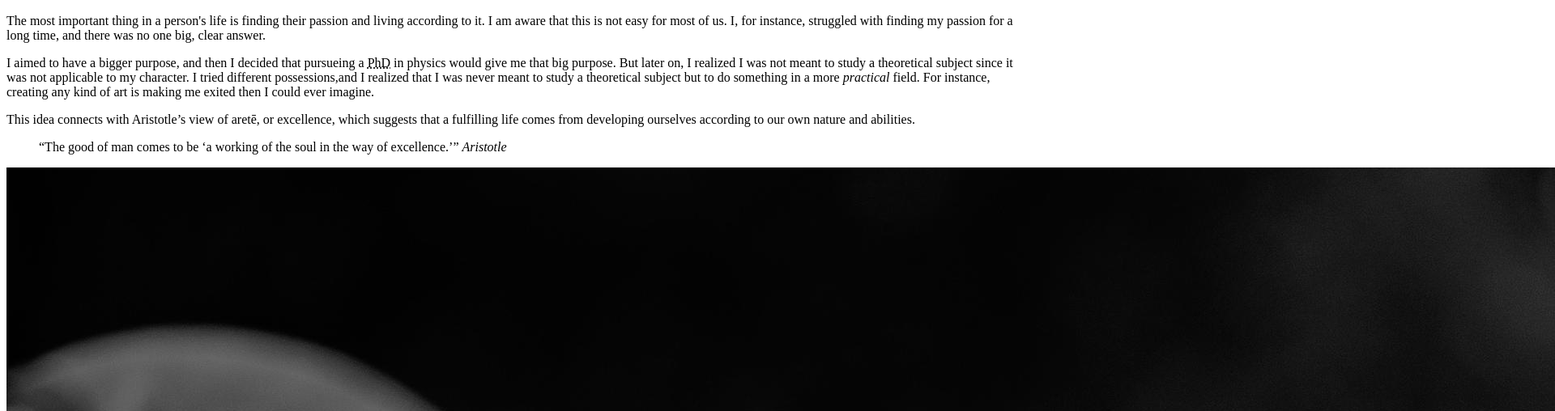
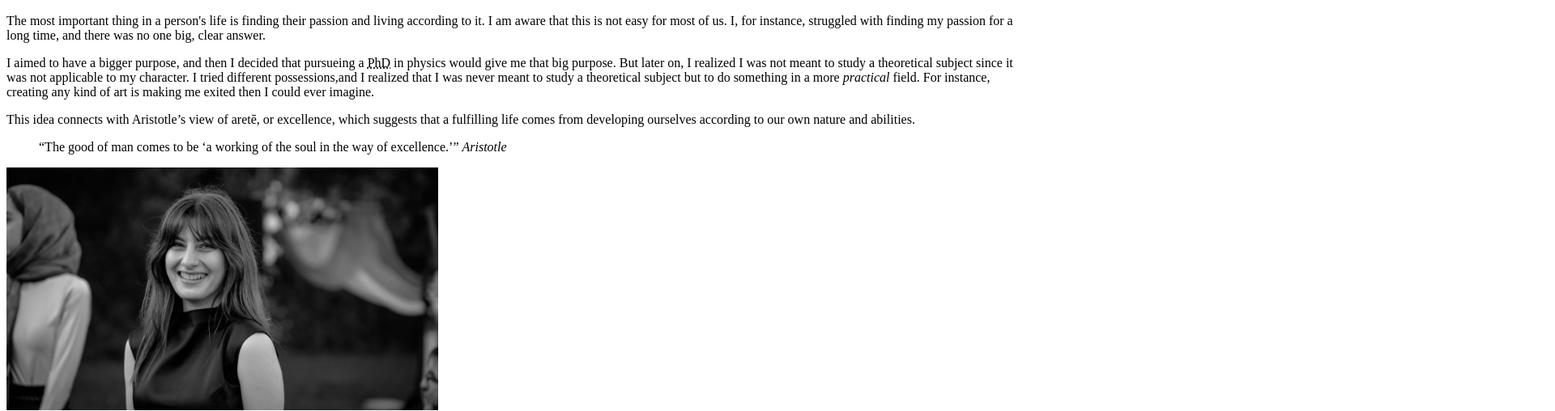
Before and after one commit to betlszgn/betlszgn.github.io, a plain HTML site: page html-assignment/index.html in a window 1280 px wide. Shown: the part 110-618 px from the top of the page at 81% size, 1920 px wide, since content can reach past the window. Drawn offline with Linux system fonts and the light colour scheme.

Commit message:
add photo

```diff
--- a/html-assignment/index.html
+++ b/html-assignment/index.html
@@ -25,7 +25,7 @@
 “The good of man comes to be ‘a working of the soul in the way of excellence.’”
  <cite>Aristotle</cite>
         </blockquote>
-        <img src="images/photo-of-me.jpeg" alt="Photo of Me">
+        <img src="images/photo-of-me.jpeg" alt="Photo of Me" style="height: 300px;">
         <li>painting</li>
         <li>baking</li>
     </article>
```
